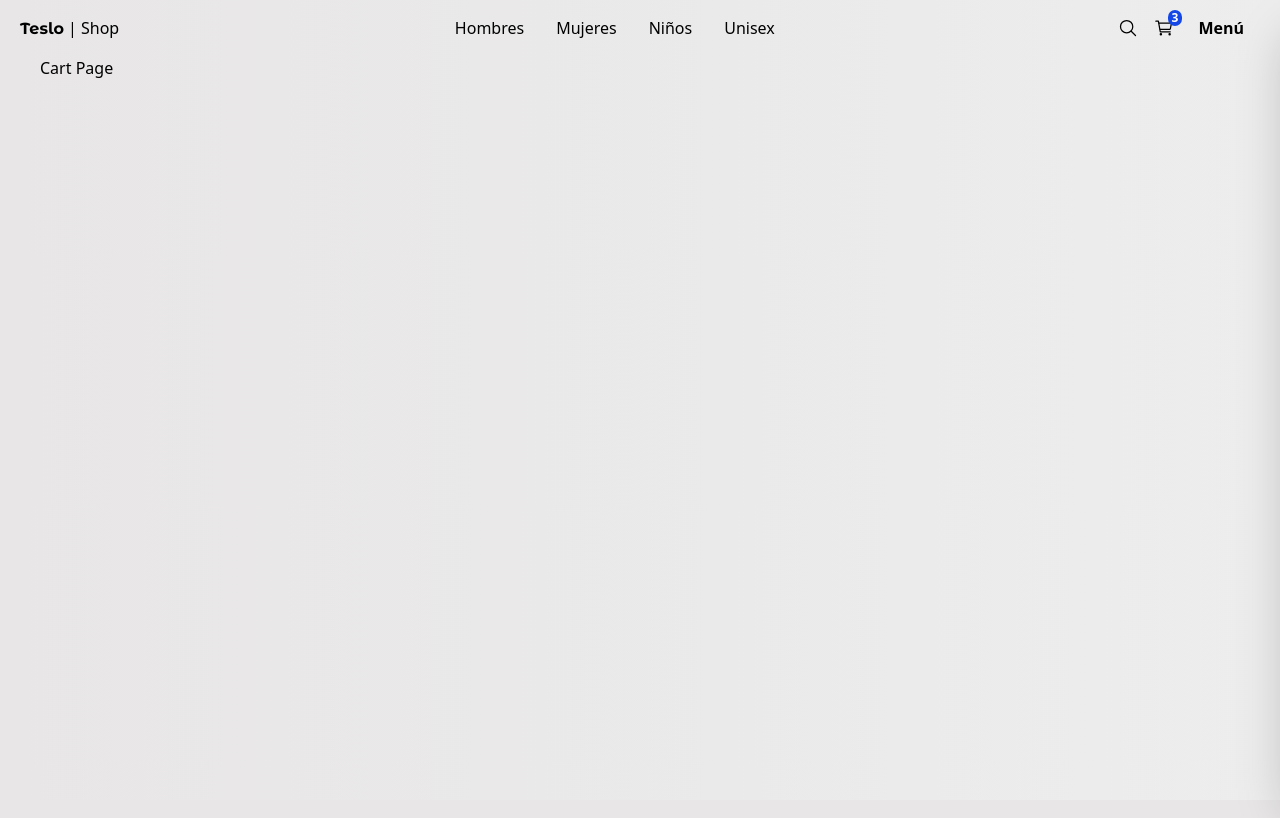
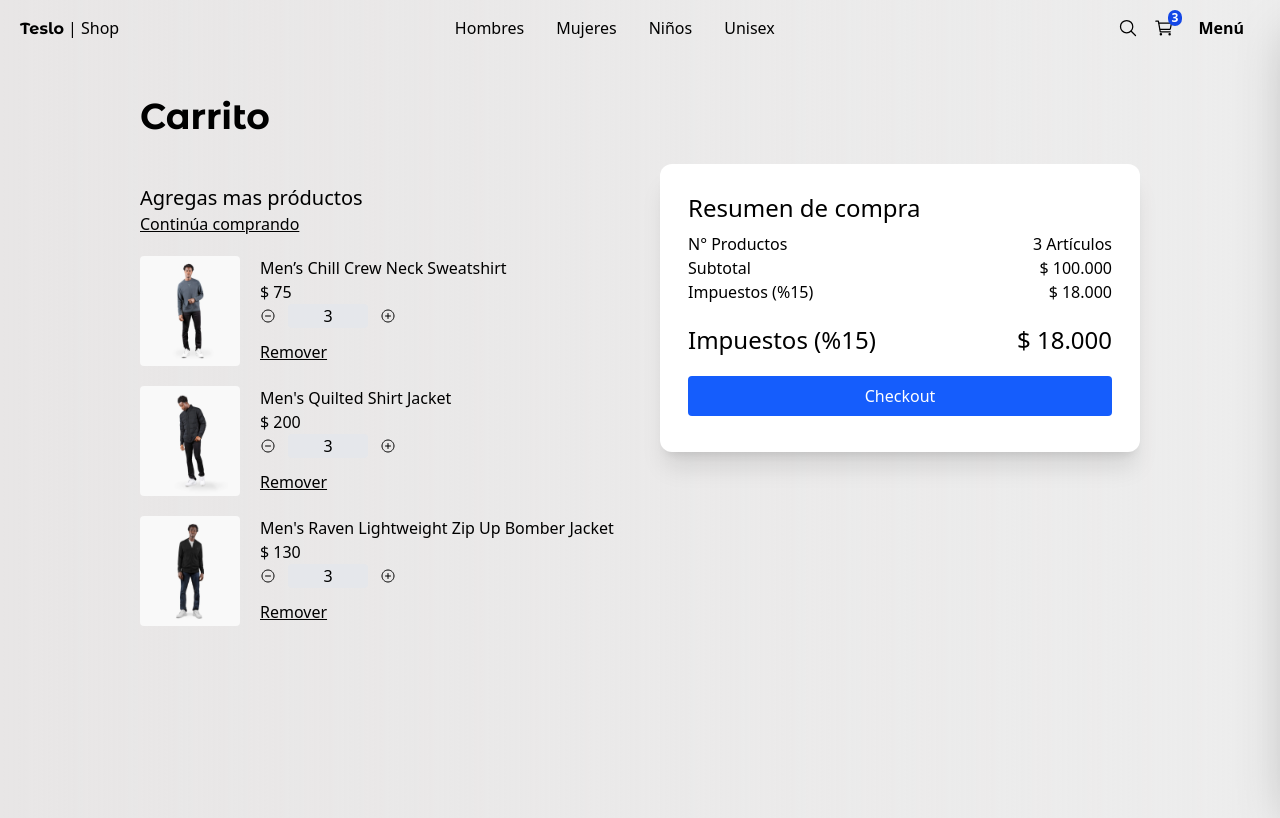
Before and after one commit to eduucas99/ecommerce-shop, a Next.js app: page /cart in a window 1280 px wide. Shown: the top 818 px of the page. Built offline with nearby package versions, Linux system fonts and the light colour scheme.

Commit message:
design cart page

```diff
--- a/src/app/(shop)/cart/page.tsx
+++ b/src/app/(shop)/cart/page.tsx
@@ -1,8 +1,85 @@
+import { Title } from "@/components";
+import { initialData } from "@/seed/seed";
+import Link from "next/link";
+import Image from "next/image";
+import { QuantitySelector } from "@/components";
+
+const productsInCart = [
+  initialData.products[0],
+  initialData.products[1],
+  initialData.products[2],
+];
 
 export default function() {
   return (
-    <div>
-      <h1>Cart Page</h1>
+    <div className="flex justify-center items-center mb-72 px-10 sm:px-0">
+
+      <div className="flex flex-col w-250">
+        <Title title="Carrito"/>
+        <div className="grid grid-cols-1 sm:grid-cols-2 gap-10">
+          {/* Carrito */}
+          <div className="flex flex-col mt-5">
+            <span className="text-xl">Agregas mas próductos</span>
+            <Link href='/' className="underline mb-5">
+              Continúa comprando
+            </Link>
+
+            {/* Items */}
+            {
+              productsInCart.map(product => (
+                <div key={product.slug} className="flex mb-5">
+                  <Image
+                    src={`/products/${product.images[0]}`}
+                    width={100}
+                    height={100}
+                    style={{
+                      width: '100px',
+                      height: '110px',
+                    }}
+                    alt={product.title}
+                    className="mr-5 rounded"
+                  />
+                  <div>
+                    <p>{product.title}</p>
+                    <p>$ {product.price}</p>
+                    <QuantitySelector quantity={3}/>
+
+                    <button className="underline mt-3">
+                      Remover
+                    </button>
+                  </div>
+                </div>
+              ))
+            }
+          </div>
+          {/* Checkout - Resumen de la compra */}
+          <div className="bg-white rounded-xl shadow-xl p-7 max-h-72">
+            <h2 className="text-2xl mb-2">Resumen de compra</h2>
+
+            <div className="grid grid-cols-2">
+              <span>N° Productos</span>
+              <span className="text-right">3 Artículos</span>
+
+              <span>Subtotal</span>
+              <span className="text-right">$ 100.000</span>
+
+              <span>Impuestos (%15)</span>
+              <span className="text-right">$ 18.000</span>
+
+              <span className="text-2xl mt-5">Impuestos (%15)</span>
+              <span className="text-2xl mt-5 text-right">$ 18.000</span>
+            </div>
+
+            <div className="mt-5 mb-2 w-full">
+              <Link
+                className="flex btn-primary justify-center"
+                href="/checkout/address">
+                Checkout
+              </Link>
+            </div>
+          </div>
+        </div>
+      </div>
     </div>
   );
 }
```
Also changed, not shown: src/components/product/slideshow/ProductSlideShow.tsx (+5 -4 lines).
